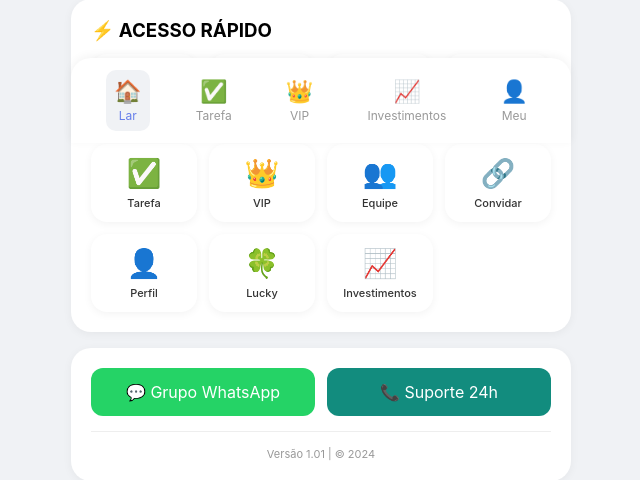
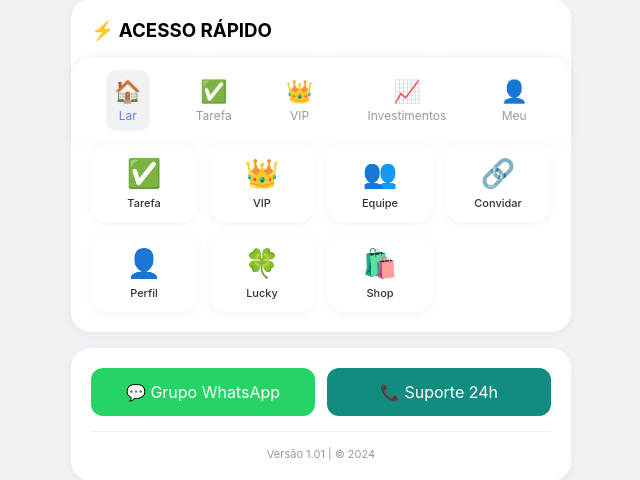
Before and after one commit to orlandobraz560-ship-it/mozads, a Flask app: page /painel in a window 1280 px wide. Shown: the part 657-1137 px from the top of the page, without its empty margins (319-959 px from the left). Run offline with Flask 3, Linux system fonts and the light colour scheme; a user stored in the database is signed in; data comes from the database, SQL or seed files in the repository.

Commit message:
Update painel.html

```diff
--- a/templates/painel.html
+++ b/templates/painel.html
@@ -89,7 +89,7 @@
                 <a href="/convidar" class="menu-item"><div class="menu-icon">🔗</div><div class="menu-label">Convidar</div></a>
                 <a href="#" class="menu-item" onclick="mostrarToast('Perfil em desenvolvimento', 'info')"><div class="menu-icon">👤</div><div class="menu-label">Perfil</div></a>
                 <a href="#" class="menu-item" onclick="mostrarToast('Lucky em desenvolvimento', 'info')"><div class="menu-icon">🍀</div><div class="menu-label">Lucky</div></a>
-                <a href="/depositar" class="menu-item"><div class="menu-icon">📈</div><div class="menu-label">Investimentos</div></a>
+                <a href="/depositar" class="menu-item"><div class="menu-icon">🛍️</div><div class="menu-label">Shop</div></a>
             </div>
         </div>
 
```
